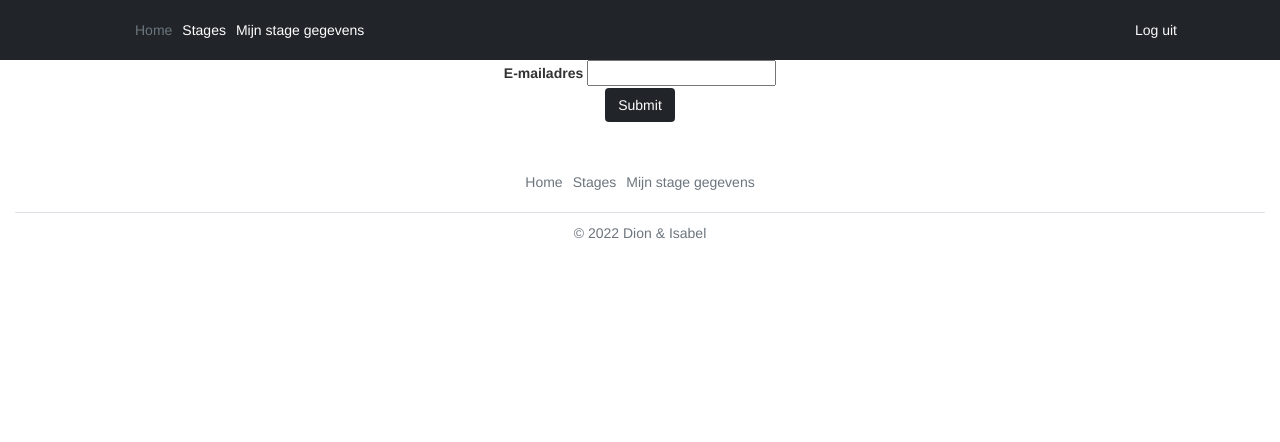
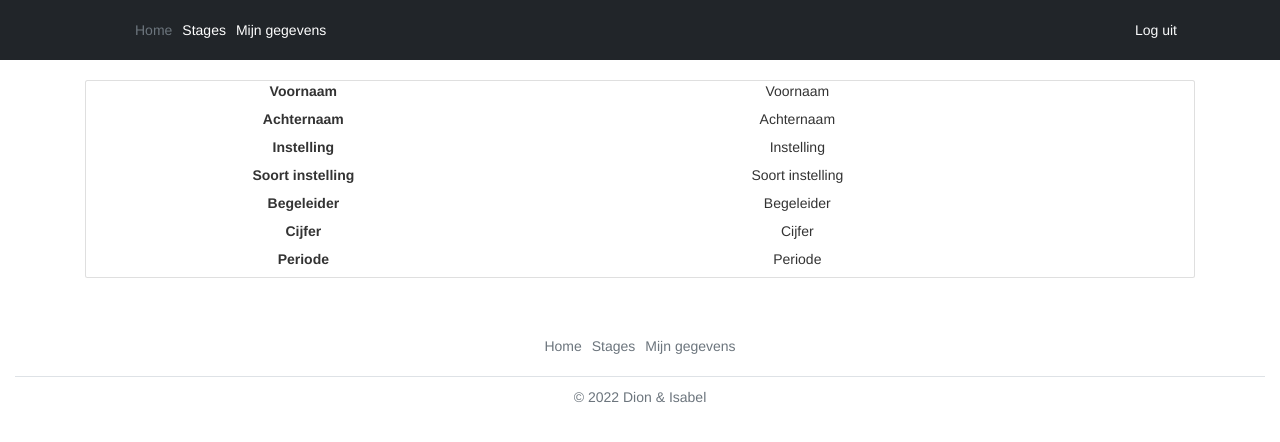
Before and after one commit to KickingAnimal/webtech-pagina, a Flask app: page /stageGegevens in a window 1280 px wide. Shown: the top 442 px of the page. Run offline with Flask 2, Linux system fonts and the light colour scheme; a user stored in the database is signed in; some libraries are stand-ins or nearby versions.

Commit message:
home button, stage gegevens en hanze plaatjes bij stages

```diff
--- a/app.py
+++ b/app.py
@@ -130,7 +130,6 @@ def stages():
     else:
         loggedIn=False
         loggedInUser="niet ingelogd"
-
     return render_template('stages.html', loggedInUser=loggedInUser, loggedIn=loggedIn)
 
 if __name__ == '__main__':
--- a/templates/base.html
+++ b/templates/base.html
@@ -24,7 +24,7 @@
         <ul class="nav col-12 col-lg-auto me-lg-auto mb-2 justify-content-center mb-md-0">
           <li><a href="/" class="nav-link px-2 text-secondary">Home</a></li>
           <li><a href="/stages" class="nav-link px-2 text-white">Stages</a></li>
-          <li><a href="/stageGegevens" class="nav-link px-2 text-white">Mijn stage gegevens</a></li>
+          <li><a href="/stageGegevens" class="nav-link px-2 text-white">Mijn gegevens</a></li>
         </ul>
 
         <div class="text-end">
@@ -48,7 +48,7 @@
       <ul class="nav justify-content-center border-bottom pb-3 mb-3">
         <li class="nav-item"><a href="/" class="nav-link px-2 text-muted">Home</a></li>
         <li class="nav-item"><a href="/stages" class="nav-link px-2 text-muted">Stages</a></li>
-        <li class="nav-item"><a href="/stageGegevens" class="nav-link px-2 text-muted">Mijn stage gegevens</a></li>
+        <li class="nav-item"><a href="/stageGegevens" class="nav-link px-2 text-muted">Mijn gegevens</a></li>
 
       </ul>
       <p class="text-center text-muted">© 2022 Dion & Isabel</p>
--- a/templates/home.html
+++ b/templates/home.html
@@ -18,7 +18,7 @@
             <br>
             <img class="mb-4" src="../static/media/stage-gert.jpeg" alt="" width="703">
             <br>
-            <button class="btn btn-outline-light btn-lg" type="button">Bekijk hier</button>
+            <a href="/stageGegevens" class="btn btn-dark btn-lg active" role="button" aria-pressed="true">Bekijk hier</a>
             <br>
           </div>
         </div>
--- a/templates/login.html
+++ b/templates/login.html
@@ -20,7 +20,7 @@
       </div>
       <div class="custom-control custom-checkbox">
         <input type="checkbox" class="custom-control-input" id="customCheck1">
-        <label class="custom-control-label" value="docent">Als docent inloggen</label>
+        <label class="custom-control-label" value="docent">Als begeleider inloggen</label>
       </div>
       <button type="submit" class="w-100 btn btn-outline-dark" data-toggle="button" aria-pressed="false" autocomplete="off">
         Login
--- a/templates/stageGegevens.html
+++ b/templates/stageGegevens.html
@@ -1,9 +1,54 @@
 {% extends "base.html" %}
 
 {% block content %}
-<div class="StyledInputLabelWrapper-sc-1lelz3z-0 bORxnu">
-    <label  class="BaseTypo-sc-1jga2g7-0 izkVco StyledInfoTypo-sc-1jga2g7-1 bRnOZM StyledLabel-sc-1lelz3z-1 fVraJv">E-mailadres</label>
-    <input autocomplete="email" maxlength="100" id="email" placeholder="" type="email" aria-invalid="true" aria-required="false" class="StyledInput-sc-6brnnh-1 WOhXo" value="">
-</div>
-<button class="btn btn-dark" type="submit">Submit</button>
+
+<br>
+<div style="display:block; padding-bottom: 8px;">
+
+    <div class="card card-wide">
+        <div class="card-block  cf cf-both">
+            <div class="row">
+        <!-- Single button -->
+        <div class="col-xs-12">
+            <div class="pull-left pr-3">
+                <div style="text-align:center">
+                </div>
+
+            </div>
+            <div class="profile-details" style="padding-left: 150px">
+                                <div class="row cf cf-right">
+                    <div class="col-sm-2 profile-label" style=""><strong>Voornaam</strong></div>
+                    <div class="col-sm-10" style="padding-bottom: 8px;">Voornaam</div>
+                </div>
+                <div class="row cf cf-right">
+                    <div class="col-sm-2 profile-label" style=""><strong>Achternaam</strong></div>
+                    <div class="col-sm-10" style="padding-bottom: 8px;">Achternaam</div>
+                </div>
+                <div class="row cf cf-right">
+                    <div class="col-sm-2 profile-label" style=""><strong>Instelling</strong></div>
+                    <div class="col-sm-10" style="padding-bottom: 8px;">Instelling</div>
+                </div>
+                <div class="row cf cf-right">
+                    <div class="col-sm-2 profile-label" style=""><strong>Soort instelling</strong></div>
+                    <div class="col-sm-10" style="padding-bottom: 8px;">Soort instelling</div>
+                </div>
+                <div class="row cf cf-right">
+                    <div class="col-sm-2 profile-label" style=""><strong>Begeleider</strong></div>
+                    <div class="col-sm-10" style="padding-bottom: 8px;">Begeleider</div>
+                </div>
+                <div class="row cf cf-right">
+                    <div class="col-sm-2 profile-label" style=""><strong>Cijfer</strong></div>
+                    <div class="col-sm-10" style="padding-bottom: 8px;">Cijfer</div>
+                </div>
+                <div class="row cf cf-right">
+                    <div class="col-sm-2 profile-label" style=""><strong>Periode</strong></div>
+                    <div class="col-sm-10" style="padding-bottom: 8px;">Periode</div>
+                </div>
+                    </div>
+                </div>
+            </div>
+        </div>
+    </div>
+        </div>
+    </div>
 {% endblock %}
```
Also changed, not shown: templates/stages.html (+7 -7 lines), database.db, static/media/Hanze_Cirkel.png (added).
